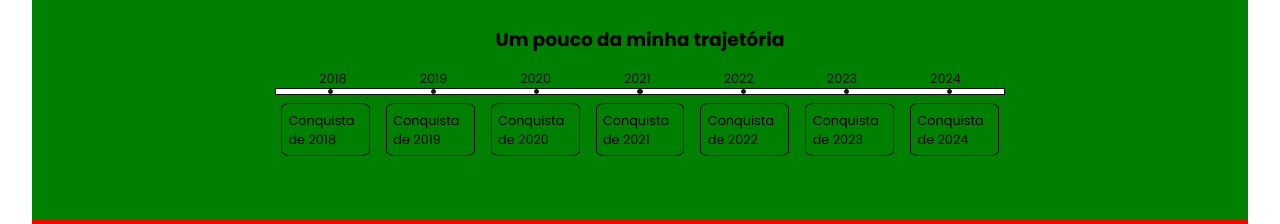
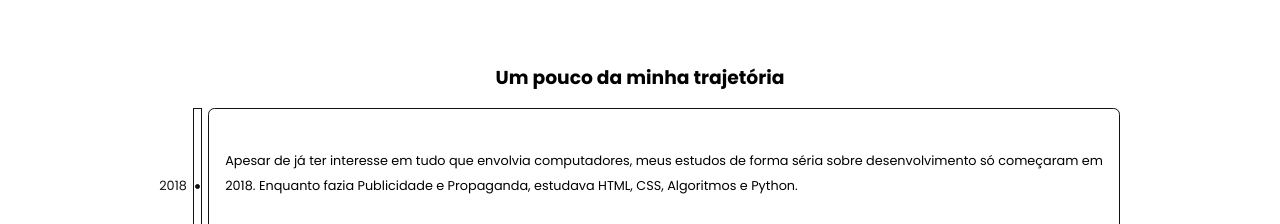
Before and after one commit to mateusesm/portfolio, a React (Vite) app: page / in a window 1280 px wide. Shown: the part 976-1200 px from the top of the page. Built offline with nearby package versions, Linux system fonts and the light colour scheme; no server answers.

Commit message:
settings in time line & styles & mobile

```diff
--- a/src/components/MainApp/SectionAbout/styled.ts
+++ b/src/components/MainApp/SectionAbout/styled.ts
@@ -6,8 +6,7 @@ export const Section = styled.section`
   flex-direction: column;
   align-items: center;
   width: 100%;
-  padding: 4rem 0rem;
-  background-color: green;
+  padding-top: 10rem;
 
   div.container-about {
     width: 100%;
@@ -49,7 +48,7 @@ export const Section = styled.section`
     display: flex;
     align-items: center;
     flex-direction: column;
-    margin-top: 1.6rem;
+    margin-top: 4rem;
 
     h3 {
       text-align: center;
--- a/src/components/MainApp/SectionHome/styled.ts
+++ b/src/components/MainApp/SectionHome/styled.ts
@@ -8,9 +8,8 @@ export const Section = styled.section`
   justify-content: center;
   width: 100%;
   margin-top: 3rem;
-  padding: 12rem 0rem 4rem 0rem;
+  padding-top: 10rem;
   color: ${textColor};
-  background-color: blue;
 
   h1 {
     font-size: 8rem;
--- a/src/components/MainApp/TimeLine/index.tsx
+++ b/src/components/MainApp/TimeLine/index.tsx
@@ -10,31 +10,46 @@ interface YearGoals {
 const YearGoals = [
   {
     year: '2018',
-    goal: 'Conquista de 2018'
+    goal: `Apesar de já ter interesse em tudo que envolvia computadores,
+    meus estudos de forma séria sobre desenvolvimento só começaram em 2018.
+    Enquanto fazia Publicidade e Propaganda, estudava HTML, CSS, Algoritmos e Python.`
   },
   {
     year: '2019',
-    goal: 'Conquista de 2019'
+    goal: `Continuei estudando desenvolvimento, mas decidi que queria entrar no
+    IFRN de Mossoró, em Técnico em Informática. Acabei entrando no IFRN
+    e também em Ciência da Computação na UERN, ao mesmo tempo.`
   },
   {
     year: '2020',
-    goal: 'Conquista de 2020'
+    goal: `Com a pandemia começaram as aulas remotas e percebi que não conseguiria
+    cursar a UERN e o IFRN ao mesmo tempo, optei por cursar o IFRN, pensando em voltar
+    à UERN assim que terminasse o curso.`
   },
   {
     year: '2021',
-    goal: 'Conquista de 2021'
+    goal: `Os momentos que vivenciei no IFRN, tanto presenciais quanto remotos, foram
+    únicos, fiz novos amigos, aprendi bastante sobre desenvolvimento e amadureci também.
+    Nesse mesmo ano consegui uma vaga como Jovem Aprendiz em Técnico em Informática em um condomínio.`
   },
   {
     year: '2022',
-    goal: 'Conquista de 2022'
+    goal: `Terminei o IFRN junto com o Jovem Aprendiz. Aprendi muito sobre
+    desenvolvimento front-end e back-end. Ajudei muitas pessoas e me tornei o aluno Laureado
+    da turma. Infelizmente, por alguns motivos pessoais, não voltei a UERN. Nesse mesmo
+    ano, sofri um pequeno acidente que me deixou um pouco incapacitado. Enquanto me recuperava,
+    continuei estudando e participei de um desafio de programação com meu professor do IFRN, onde avançamos até a 2ª fase.`
   },
   {
     year: '2023',
-    goal: 'Conquista de 2023'
+    goal: `Me recuperei do acidente, graças a Deus. Agora, mais maduro e sábio, tentei me posicionar
+    no mercado, mas sem sucesso. Então fiz alguns esforços e consegui comprar um notebook melhor
+    e entrar em Análise e Desenvolvimento de Sistemas na Uninassau. Hoje, concilio faculdade, projetos pessoais
+    estudos por cursos a parte e aplicação para vagas de estágio e emprego.`
   },
   {
     year: '2024',
-    goal: 'Conquista de 2024'
+    goal: 'Pretendo já estar inserido no mercado de programação profissionalmente. Se Deus quiser.'
   },
 ]
 
--- a/src/components/MainApp/TimeLine/styled.ts
+++ b/src/components/MainApp/TimeLine/styled.ts
@@ -4,15 +4,16 @@ import { textColor, backgroundColor } from '../../../assets/colors'
 export const ContainerTimeLine = styled.div`
   display: flex;
   justify-content: center;
-  flex-direction: column;
-  width: 70%;
+  flex-direction: row;
+  width: 80%;
 
   div.container-years {
     display: flex;
+    flex-direction: column;
     align-items: center;
     justify-content: space-around;
-    width: 100%;
-    padding: 0rem 0.5rem;
+    width: 4%;
+    padding: 0rem 0.4rem;
 
     div {
       font-size: 0.8rem;
@@ -22,13 +23,13 @@ export const ContainerTimeLine = styled.div`
 
   div.time-line {
     display: flex;
+    flex-direction: column;
     align-items: center;
     justify-content: space-around;
     color: ${textColor};
-    width: 100%;
+    width: 1%;
     background-color: ${backgroundColor};
     border: 0.1rem solid ${textColor};
-    padding: 0rem 0.2rem;
 
     div.ball {
       background-color: ${textColor};
@@ -40,87 +41,69 @@ export const ContainerTimeLine = styled.div`
 
   div.cards-time-line {
     display: flex;
-    align-items: center;
+    flex-direction: column;
     justify-content: space-around;
     width: 100%;
     gap: 1rem;
     padding: 0rem 0.4rem;
 
     div.card {
-      width: 20%;
-      margin-top: 0.5rem;
+      width: 100%;
 
-      padding: 0.4rem;
+      padding: 2.4rem 1rem;
       border: 0.1rem solid ${textColor};
-      border-radius: 10%;
+      border-radius: 0.4rem;
 
       p {
         font-size: 0.8rem;
-        line-height: 1.2rem;
+        line-height: 1.6rem;
       }
     }
   }
 
-  @media(max-width: 1110px) {
+  @media(max-width: 980px) {
     width: 90%;
+
+    div.container-years {
+      width: 6%;
+      padding: 0rem 1rem;
+    }
+
+    div.time-line {
+      width: 1.6%;
+    }
   }
+  @media(max-width: 730px) {
+    width: 90%;
 
-  @media(max-width: 910px) {
-    width: 100%;
-  }
+    div.container-years {
+      width: 8%;
+    }
 
-  @media(max-width: 830px) {
-    div.cards-time-line {
-      div.card {
-        padding: 0.2rem;
-        p {
-          font-size: 0.6rem;
-          line-height: 1.2rem;
-        }
-      }
+    div.time-line {
+      width: 2%;
     }
   }
 
-  @media(max-width: 730px) {
-    flex-direction: row;
-    width: 90%;
-
+  @media(max-width: 560px) {
+    width: 100%;
     div.container-years {
-      flex-direction: column;
-      width: 8%;
-      padding: 0rem 1.2rem;
+      width: 10%;
     }
 
     div.time-line {
-      flex-direction: column;
-      width: 2%;
+      width: 2.6%;
     }
-
-    div.cards-time-line {
-      flex-direction: column;
-
-      div.card {
-        width: 100%;
-        padding: 2rem 1rem;
-        p {
-          font-size: 0.8rem;
-        }
-      }
-    }
-
   }
 
-  @media(max-width: 600px) {
+  @media(max-width: 400px) {
+
     div.container-years {
-      flex-direction: column;
+      width: 14%;
     }
 
     div.time-line {
-      flex-direction: column;
-    }
-
-    div.cards-time-line {
-      flex-direction: column;
+      width: 3.6%;
     }
   }
 `
```
